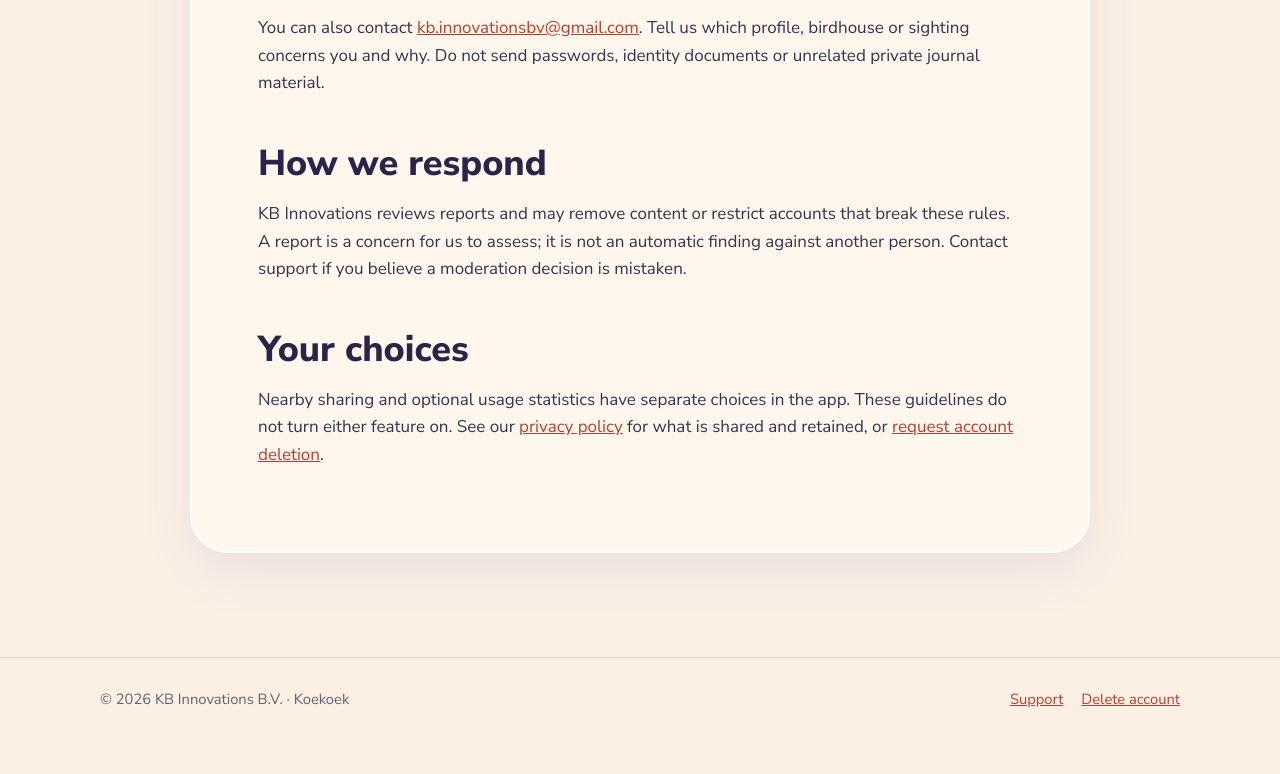
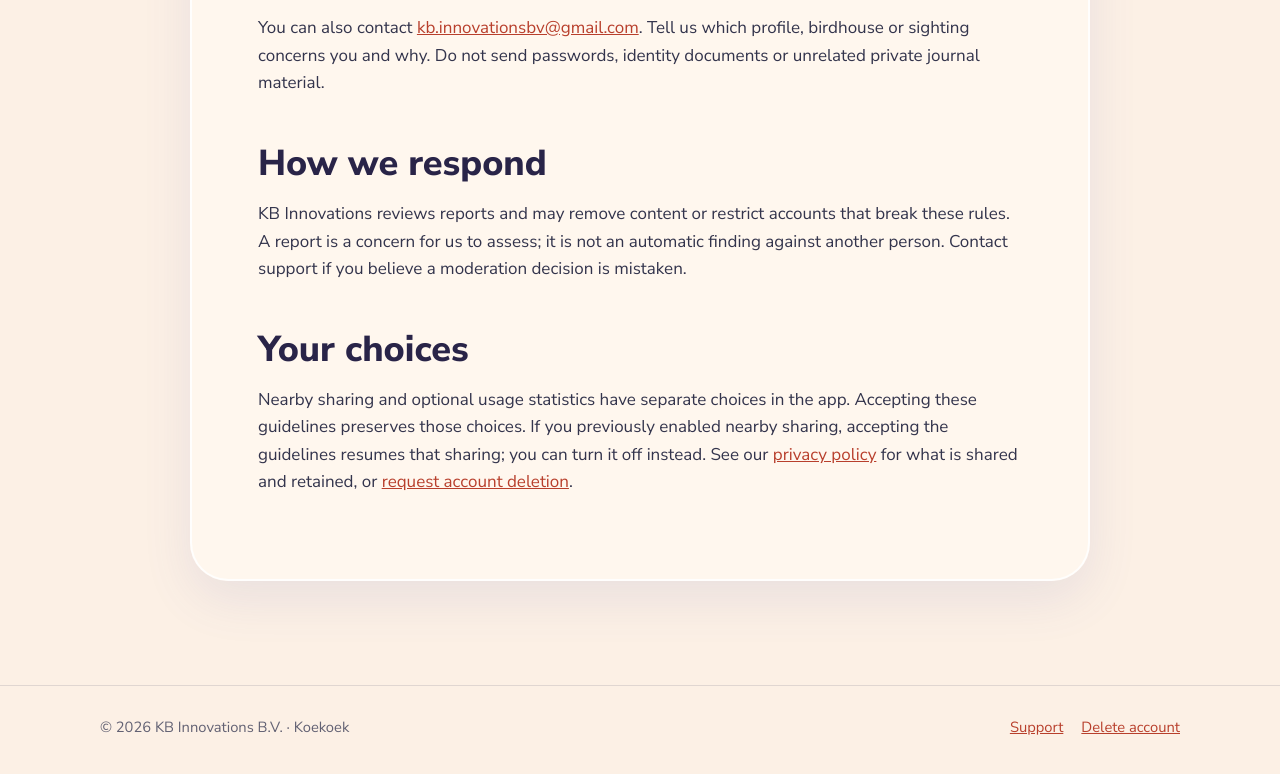
Before and after one commit to keesbosch1996/birdex-support, a plain HTML site: page community/index.html in a window 1280 px wide. Shown: the part 1255-2029 px from the top of the page. Drawn offline with Linux system fonts and the light colour scheme.

Commit message:
Update Koekoek website

```diff
--- a/community/index.html
+++ b/community/index.html
@@ -34,7 +34,7 @@
       <h2>How we respond</h2>
       <p>KB Innovations reviews reports and may remove content or restrict accounts that break these rules. A report is a concern for us to assess; it is not an automatic finding against another person. Contact support if you believe a moderation decision is mistaken.</p>
       <h2>Your choices</h2>
-      <p>Nearby sharing and optional usage statistics have separate choices in the app. These guidelines do not turn either feature on. See our <a href="../privacy/?lang=en">privacy policy</a> for what is shared and retained, or <a href="../delete-account/">request account deletion</a>.</p>
+      <p>Nearby sharing and optional usage statistics have separate choices in the app. Accepting these guidelines preserves those choices. If you previously enabled nearby sharing, accepting the guidelines resumes that sharing; you can turn it off instead. See our <a href="../privacy/?lang=en">privacy policy</a> for what is shared and retained, or <a href="../delete-account/">request account deletion</a>.</p>
     </article>
   </main>
   <footer class="site-footer"><div class="site-shell footer-row"><div>© 2026 KB Innovations B.V. · Koekoek</div><div class="footer-links"><a href="../support/?lang=en">Support</a><a href="../delete-account/">Delete account</a></div></div></footer>
```
Also changed, not shown: delete-account/index.html (+1 -1 lines).
